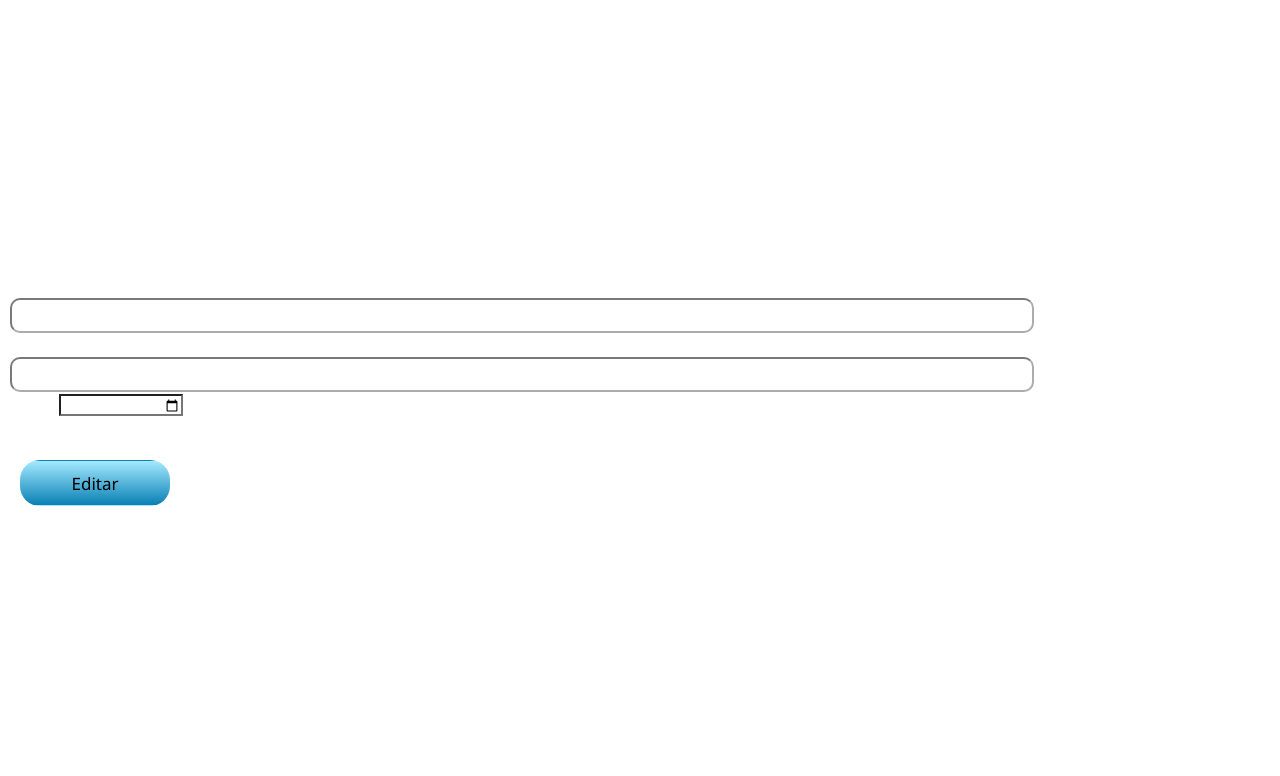
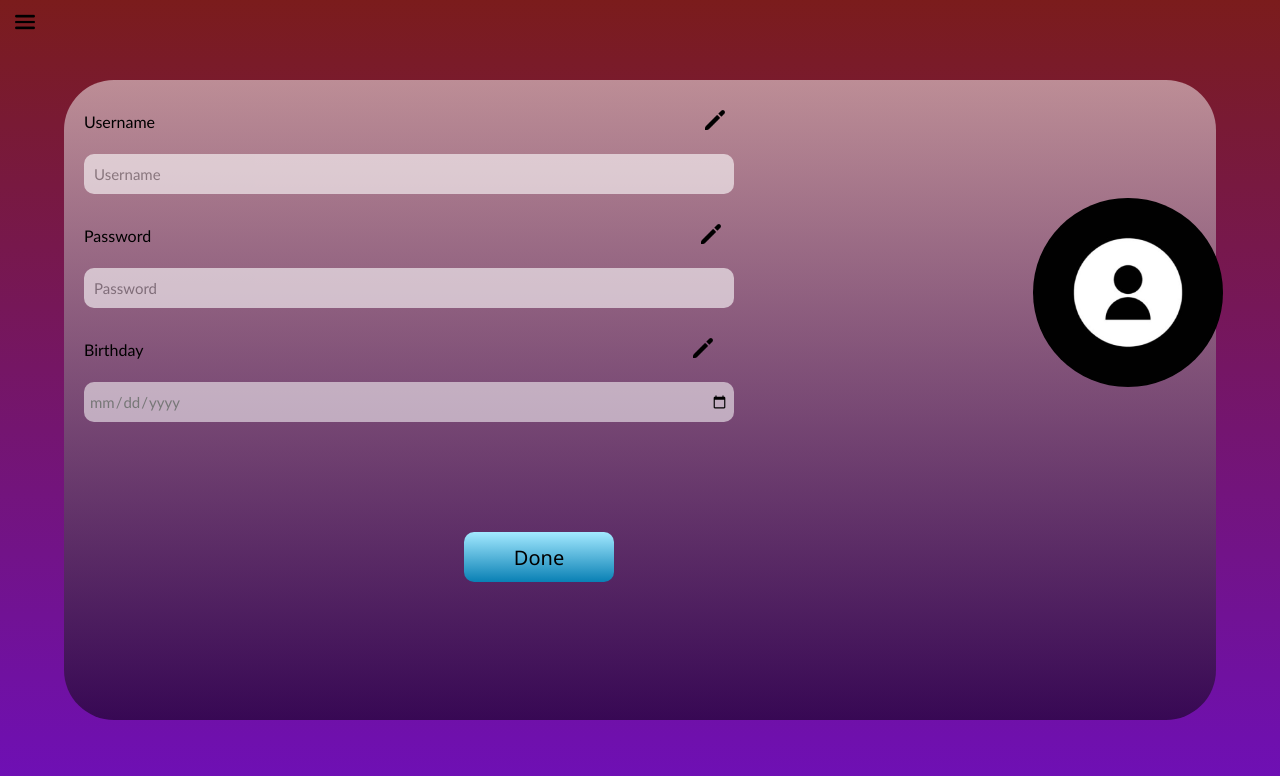
Before and after one commit to Santii08/Final_Project, a React (Vite) app: page /editprofile in a window 1280 px wide. Shown: the top 776 px of the page. Built offline with nearby package versions, Linux system fonts and the light colour scheme.

Commit message:
Implementación crear CSS, y edit profile

```diff
--- /dev/null
+++ b/src/CSS/Crear.css
@@ -0,0 +1,108 @@
+
+
+.b-crear {
+    background: linear-gradient(0deg, #6E0FB9, #7B1C1C);
+    height: 100vh;
+    width: 100vw;
+
+    position: relative;
+
+    box-sizing: border-box;
+    text-align: center;
+
+
+    display:flex;
+
+    flex-direction: column;
+
+    .cajas {
+        color: black;
+        display: flex;
+        justify-content: center;
+        flex-direction: column;
+
+        h1 {
+            font-size: 20px;
+        }
+
+        label{
+            display: flex;
+            justify-content: left;
+            padding-left: 15px;
+            margin-bottom: 10px;
+        }
+
+        input{
+            width: 290px;
+            margin-left:15px;
+            margin-bottom: 30px;
+
+        }
+
+        select {
+            display: flex;
+            flex-direction: column;
+            width: 290px;
+            height: 30px;
+            border-radius: 10px;
+            background-color: rgba(245, 231, 231, 0.651);
+            margin-bottom: 10px;
+            margin-left: 15px;
+            padding: 5px;
+            font-size: 12px;
+            position: relative;
+            z-index: 1;
+            color: black;
+
+            option {
+                color: black;
+            }
+        }
+
+
+
+        button {
+            width: 150px;
+            height: 40px;
+            margin-left: 90px;
+            margin-top: 20px;
+            font-size: 15px;
+        }
+    }
+}
+
+
+
+@media (min-width: 1024px) {
+    .b-crear {
+
+        .cajas {
+            display: flex;
+            position: absolute;
+            flex-direction: column;
+            top: 50%;
+            left: 50%;
+            transform: translate(-50%, -50%);
+            width: 90%;
+            height: 80%;
+            background: linear-gradient(0deg, rgba(0, 0, 0, 0.5), rgba(255, 255, 255, 0.5)); /* Color de fondo semi-transparente */
+            z-index: 1;
+            align-items: center;
+            justify-content: center;
+            border-radius: 50px;
+
+            input {
+                width: 700px;
+            }
+
+            select {
+                width: 700px;
+
+            }
+
+            button {
+                margin-left: 50px;
+            }
+        }
+    }
+}
--- /dev/null
+++ b/src/CSS/EditProfile.css
@@ -0,0 +1,181 @@
+.big-boxE {
+    background: linear-gradient(0deg, #6E0FB9, #7B1C1C);
+    height: 100vh;
+    width: 100vw;
+
+    position: relative;
+    color: black;
+    box-sizing: border-box;
+    text-align: center;
+
+
+    display:flex;
+
+    flex-direction: column;
+}
+
+
+.img5{
+
+    position: relative;
+    z-index: 2;
+
+    img {
+        width: 100px;
+        border-radius: 90px;
+    }
+
+}
+
+.edit-box {
+    display: none;
+    position: absolute;
+    flex-direction: column;
+    top: 65%; /* Posiciona el cuadro en los 3/4 de la pantalla */
+    left: 50%;
+    transform: translate(-50%, -50%);
+    width: 90%;
+    height: 65%; /* Ajusta la altura al 25% */
+    background-color: #D9D9D9;/* Color de fondo semi-transparente */
+    z-index: 1;
+
+    display: flex;
+    justify-content: center;
+    align-items: center;
+    border-radius: 10px;
+
+    input{
+        width: 250px;
+        color: rgb(158, 156, 156);
+        border: none;
+        margin: 0px;
+
+    }
+    input[type="date"] {
+        display: flex;
+            flex-direction: column;
+            width: 240px;
+            height: 25px;
+            border-radius: 10px;
+            margin-bottom: 10px;
+            padding: 5px;
+            position: relative;
+            z-index: 1;
+    }
+
+    .rosa {
+        background-color: #A97575; /* Color de fondo del botón */
+        width: 100px;
+        font-size: 15px;
+        height: 40px;
+
+        border: none;
+        border-radius: 10px;
+        padding: 10px 20px;
+        cursor: pointer;
+        margin-top: 10px;
+    }
+
+}
+
+.part {
+    display: flex;
+    flex-direction: row;
+    justify-content: space-between;
+    margin-top: 10px;
+
+    label {
+        color: black;
+    }
+
+    .lapiz {
+        display: flex;
+        flex-direction: row;
+        align-items: right;
+        width: 20px;
+        height: 20px;
+        margin-left: 150px;
+    }
+
+}
+
+
+
+
+
+@media (min-width: 1024px) {
+
+
+    .edit-box{
+        display: flex;
+        position: absolute;
+        flex-direction: column;
+        top: 50%;
+        left: 50%;
+        transform: translate(-50%, -50%);
+        width: 90%;
+        height: 80%;
+        background: linear-gradient(0deg, rgba(0, 0, 0, 0.5), rgba(255, 255, 255, 0.5)); /* Color de fondo semi-transparente */
+        z-index: 1;
+        align-items: start;
+        justify-content: start;
+        border-radius: 50px;
+
+        input {
+            width: 650px;
+            height: 40px;
+            margin-left: 20px;
+            font-size: 15px;
+        }
+
+        input[type="date"] {
+            display: flex;
+            justify-content: center;
+            width:640px;
+            height: 30px;
+            color: rgb(119, 119, 119);
+            font-size: 15px;
+            background-color: #ffffff8c;
+
+
+        }
+
+        .rosa {
+            display: flex;
+            justify-content: center;
+            width: 150px;
+            height: 50px;
+            font-size: 20px;
+            align-items: center;
+            margin-left: 400px;
+            margin-top: 100px;
+        }
+    }
+
+    .part {
+        label{
+           padding: 20px;
+        }
+
+        .lapiz{
+            margin-top: 20px;
+            margin-left: 530px;
+        }
+    }
+    .img5 {
+        position: relative;
+        z-index: 2;
+        display: flex;
+        justify-content: end;
+
+        img{
+            width: 190px;
+            border-radius: 200px;
+            display: flex;
+            align-items: end;
+            transform: translate(-30%, 80%);
+
+
+        }
+    }
+}
--- a/src/CSS/Home.css
+++ b/src/CSS/Home.css
@@ -0,0 +1,28 @@
+.box-bigH {
+
+    background: linear-gradient(0deg, #6E0FB9, #7B1C1C);
+    height: 100vh;
+    width: 100vw;
+
+    position: relative;
+
+    box-sizing: border-box;
+    text-align: center;
+    color: blanchedalmond;
+
+    display:flex;
+    flex-direction: column;
+}
+
+.tweet {
+    width: 50%; /* Ajusta el tamaño del contenedor según sea necesario */
+    height: 50%; /* Ajusta el tamaño del contenedor según sea necesario */
+    background-color: rgba(201, 191, 191, 0.425); /* Fondo blanco */
+    box-shadow: 0 30px 120px rgba(10, 10, 10, 0.301); /* Sombra opcional para darle un efecto elevado */
+    display: flex;
+    justify-content: center; /* Centra horizontalmente el contenido dentro del contenedor */
+    align-items: center; /* Centra verticalmente el contenido dentro del contenedor */
+    border-radius: 20px; /* Bordes redondeados opcionales */
+    flex-direction: column;
+    padding: 20px;
+}
--- a/src/CSS/NavigationMenu.css
+++ b/src/CSS/NavigationMenu.css
@@ -6,7 +6,7 @@
         align-items: end;
         padding: 5px;
         position: relative;
-        z-index: 1;
+        z-index: 9999;
         ;
 
 
@@ -106,6 +106,7 @@
             align-items: start;
             margin-left: 10px;
 
+
             li {
                 display: flex;
                 justify-content: center;
--- a/src/routes/Crear.tsx
+++ b/src/routes/Crear.tsx
@@ -1,6 +1,9 @@
 import React, { useState } from "react";
 import DefaultLayout from "../Layouts/DefaultLayout";
 import { API_URL } from "../Auth/constant";
+import '../CSS/Crear.css'
+import NavigationMenu from "./NavigationMenu";
+import menuIcon from '../assets/menu-hamburguesa.png'
 
 const Home = () => {
   const authToken = localStorage.getItem("authToken");
@@ -45,9 +48,11 @@ const Home = () => {
   }
 
   return (
-    <DefaultLayout>
-      <div>
-        <form className="form" onSubmit={handleSubmit}>
+
+      <div className="b-crear">
+        <NavigationMenu menuIcon={menuIcon} />
+        <form className="cajas" onSubmit={handleSubmit}>
+          <h1 className="crear">Crea tu tweet</h1>
           <div>
             <label>Tweet</label>
             <input
@@ -76,8 +81,10 @@ const Home = () => {
           <button type="submit">Submit</button>
         </form>
         {errorResponse && <p>{errorResponse}</p>}
+
+
       </div>
-    </DefaultLayout>
+
   );
 };
 
--- a/src/routes/EditPorfile.tsx
+++ b/src/routes/EditPorfile.tsx
@@ -1,6 +1,11 @@
 import React, { useState, useEffect } from "react";
+import '../CSS/EditProfile.css'
+import imagen from '../assets/Imagen sin título.png'
+import lapiz from '../assets/lapiz.png'
+import menuIcon from '../assets/menu-hamburguesa.png'
 
 import { API_URL } from "../Auth/constant";
+import NavigationMenu from "./NavigationMenu";
 
 const EditProfile = () => {
   const [username, setUsername] = useState("");
@@ -48,37 +53,52 @@ const EditProfile = () => {
   }
 
   return (
-    <div>
+    <div className="big-boxE">
+      <NavigationMenu menuIcon={menuIcon}></NavigationMenu>
+      <div className="img5">
+        <img src={imagen} alt="Logo de login" />
+      </div>
       <form className="form" onSubmit={handleSubmit}>
-        <div>
+
+        <div className="edit-box">
+          <div className="part">
             <label>Username</label>
+            <img src={lapiz} alt="Logo de login" className="lapiz"/>
+          </div>
             <input
               type="text"
+              placeholder="Username"
               value={username}
               onChange={(e) => setUsername(e.target.value)}
             />
+
+
+
+          <div className="part">
+            <label>Password</label>
+            <img src={lapiz} alt="Logo de login" className="lapiz"/>
           </div>
-        <div>
-          <label>Password</label>
             <input
               type="password"
+              placeholder="Password"
               value={password}
               onChange={(e) => setPassword(e.target.value)}
             />
+
+          <div className="part">
+            <label>Birthday</label>
+            <img src={lapiz} alt="Logo de login" className="lapiz"/>
           </div>
-        <div>
-          <label>Birthday</label>
             <input
               type="date"
               value={birthday}
               onChange={(e) => setBirthday(e.target.value)}
             />
+
+        <button type="submit" className="rosa">Done</button>
+        {errorResponse && <p style={{ color: "red" }}>{errorResponse}</p>}
         </div>
-        <div>
-          <label>email:{email}</label>
-        </div>
-        <button type="submit">Editar</button>
-        {errorResponse && <p style={{ color: "red" }}>{errorResponse}</p>}
+
       </form>
     </div>
   );
--- a/src/routes/Home.tsx
+++ b/src/routes/Home.tsx
@@ -3,6 +3,7 @@ import { useNavigate } from "react-router-dom";
 import { API_URL } from "../Auth/constant";
 import NavigationMenu from "./NavigationMenu";
 import menuIcon from "../assets/menu-hamburguesa.png";
+import '../CSS/Home.css'
 
 interface Tweet {
   id: string;
@@ -92,15 +93,15 @@ const Home = () => {
     }
   };
   return (
-    <div>
+    <div className="box-bigH">
       <NavigationMenu menuIcon={menuIcon} />
       {errorResponse && <div style={{ color: "red" }}>{errorResponse}</div>}
-      <div>
+      <div className="top">
         {tweets.map((tweet) => (
           <div key={tweet.id}>
             <h3>{tweet.username}</h3>
             <p>{tweet.text}</p>
-            <div>
+            <div className="tweet">
               <label>Likes</label>
               <button type="button" onClick={() => handleLikeClick(tweet.id)}>
                 Likes: {likes[tweet.id] || 0}
--- a/src/routes/NavigationMenu.tsx
+++ b/src/routes/NavigationMenu.tsx
@@ -30,12 +30,19 @@ const NavigationMenu: React.FC<NavigationMenuProps> = ({menuIcon}) => {
                         <Link to="/home">Home</Link>
                     </li>
                     <li>
+                        <Link to="/profile">Profile</Link>
+                    </li>
+                    <li>
+                        <Link to ="/editprofile">Edit Profile</Link>
+                    </li>
+                    <li>
                         <img src={img2} alt="Persona-icon" className='menu-img'></img>
                         <Link to="/topics">Topics</Link>
                     </li>
+
                     <li>
                         <img src={img3} alt="Persona-icon" className='menu-img'></img>
-                        <Link to="/salir">Message</Link>
+                        <Link to="/salir">Logout</Link>
                     </li>
                 </ul>
             </nav>
--- a/src/routes/Topics.tsx
+++ b/src/routes/Topics.tsx
@@ -3,6 +3,8 @@ import { API_URL } from "../Auth/constant";
 import "../CSS/Topics.css";
 import imagen from "../assets/busqueda.png";
 import imagen2 from "../assets/flecha-pequena-izquierda.png";
+import NavigationMenu from "./NavigationMenu";
+import menuIcon from '../assets/menu-hamburguesa.png'
 
 interface Tweet {
   id: string;
@@ -88,6 +90,7 @@ const Topics: React.FC = () => {
 
   return (
     <div className="big-boxT">
+      <NavigationMenu menuIcon={menuIcon} ></NavigationMenu>
       <div className="title">
         <h1>TOPICS</h1>
       </div>
```
Also changed, not shown: src/CSS/Profile.css (+16 -23 lines), src/CSS/Sign_up.css (+15 -11 lines), src/routes/Profile.tsx (+9 -6 lines), src/assets/lapiz.png (added). Lines whose indentation alone changed are shown as unchanged.
